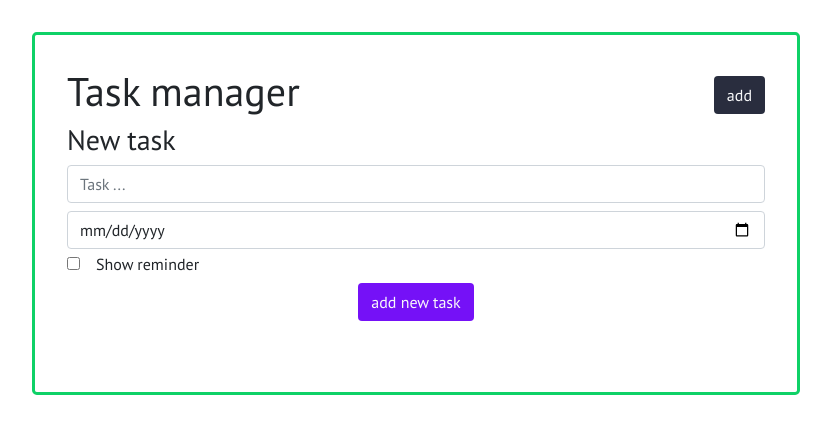
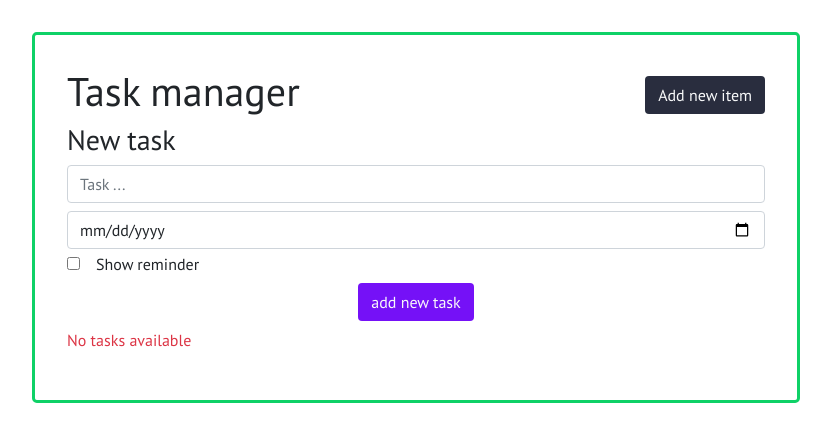
Before and after one commit to Sidiik/Reminder-app, a Vue app: page / in a window 1280 px wide. Shown: the top 442 px of the page, without its empty margins (224-1055 px from the left). Built offline with nearby package versions, Linux system fonts and the light colour scheme.

Commit message:
new feature added

```diff
--- a/src/App.vue
+++ b/src/App.vue
@@ -1,8 +1,13 @@
 <template>
   <div class="task">
-    <Header />
+    <Header @show-hide-task="showHideTask" />
     <AddTask v-if="showForm" @add-task="addTask" />
-    <Tasks @deleteTask="deleteTask" :tasks="tasks" />
+    <div v-if="tasks.length">
+      <Tasks @deleteTask="deleteTask" :tasks="tasks" />
+    </div>
+    <div v-else>
+      <p class="text-danger">No tasks available</p>
+    </div>
   </div>
 </template>
 
@@ -30,6 +35,9 @@ export default {
   methods: {
     addTask(task) {
       this.tasks = [...this.tasks, task];
+    },
+    showHideTask() {
+      this.showForm = !this.showForm;
     },
     deleteTask(id) {
       if (confirm("are you sure ? ")) {
--- a/src/components/Button.vue
+++ b/src/components/Button.vue
@@ -1,5 +1,9 @@
 <template>
-  <button class="btn text-light" :style="{ background: color }">
+  <button
+    class="btn text-light"
+    @click="onClick()"
+    :style="{ background: color }"
+  >
     {{ text }}
   </button>
 </template>
@@ -7,6 +11,11 @@
 <script>
 export default {
   props: ["text", "color"],
+  methods: {
+    onClick() {
+      this.$emit("show-hide-task");
+    },
+  },
 };
 </script>
 
--- a/src/components/Header.vue
+++ b/src/components/Header.vue
@@ -1,7 +1,11 @@
 <template>
   <header>
     <h1>Task manager</h1>
-    <Button text="add" color="#292D3E" />
+    <Button
+      @show-hide-task="$emit('show-hide-task')"
+      text="Add new item"
+      color="#292D3E"
+    />
   </header>
 </template>
 
```
